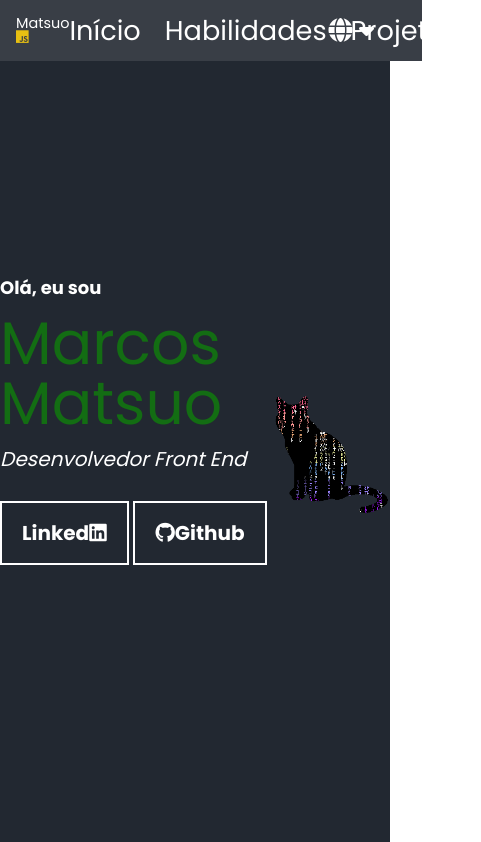
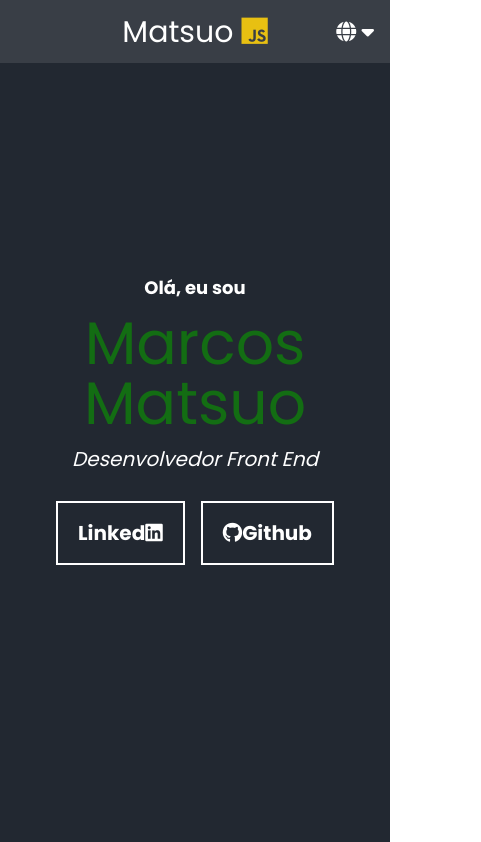
Before and after one commit to MarcMatsuo/portfolio-react, a React (Create React App) app: page / in a window 390 px wide. Shown: the top 842 px of the page, 481 px wide, since content can reach past the window. Built offline with nearby package versions, Linux system fonts and the light colour scheme.

Commit message:
Adicionando responsividade

```diff
--- a/src/components/About/About.css
+++ b/src/components/About/About.css
@@ -5,6 +5,8 @@
     flex-direction: column;
 
     padding: 3em;
+
+    gap: 1em;
 }
 
 .about__content{
@@ -25,3 +27,31 @@
 
     border-left: 1px solid white;
 }
+
+@media (max-width: 768px){
+    .about{
+        padding: 3em 0;
+    }
+
+    .about__content{
+        flex-direction: column;
+        padding: 0 5em;
+        gap: 1em;
+    }
+
+    .about__content img{
+        width: 150px;
+    }
+
+    .about__text{
+        padding-top: 1em;
+        border-left: 0;
+        border-top: 1px solid white;
+    }
+}
+
+@media (max-width: 425px){
+    .about__content{
+        padding: 1em;
+    }
+}
--- a/src/components/Card/Card.css
+++ b/src/components/Card/Card.css
@@ -15,3 +15,9 @@
     height: 110px;
     width: fit-content;
 }
+
+@media (max-width: 375px){
+    .card{
+        width: fit-content;
+    }
+}
--- a/src/components/HabilidadesConjunto/HabilidadesConjunto.css
+++ b/src/components/HabilidadesConjunto/HabilidadesConjunto.css
@@ -11,4 +11,5 @@
     display: flex;
     gap: 3.5em;
     justify-content: center;
+    flex-wrap: wrap;
 }
--- a/src/components/Header/Header.css
+++ b/src/components/Header/Header.css
@@ -13,3 +13,23 @@
     font-size: 3.7vw;
     color: white;
 }
+
+@media (max-width: 1024px){
+    .header__title{
+        font-size: 4.5vw;
+    }
+}
+
+@media (max-width: 768px){
+    .header{
+        justify-content: space-evenly;
+        position: absolute;
+        padding: 1em 0;
+    }
+}
+
+@media (max-width: 425px){
+   .header__title{
+        font-size: 30px !important;
+    }
+}
--- a/src/components/ImagemNome/ImagemNome.css
+++ b/src/components/ImagemNome/ImagemNome.css
@@ -9,3 +9,9 @@
     height: 100px;
     border-radius: 12px;
 }
+
+@media (max-width: 425px){
+    .habilidades__item img{
+        height: 80px;
+    }
+}
--- a/src/components/Inicio/Inicio.css
+++ b/src/components/Inicio/Inicio.css
@@ -2,7 +2,7 @@
     height: 100vh;
     width: 100%;
     display: flex;
-    justify-content: space-evenly;
+    justify-content: space-around;
     align-items: center;
     color: white;
 }
@@ -11,6 +11,7 @@
     display: flex;
     flex-direction: column;
     gap: 1em;
+    padding-left: 5em;
 }
 
 .inicio p:nth-child(1){
@@ -48,3 +49,19 @@
     flex-direction: row;
     gap: 0.3em;
 }
+
+@media (max-width: 600px){
+    .inicio img{
+        display: none;
+    }
+
+    .inicio__apresentation{
+        padding: 0;
+        text-align: center;
+    }
+
+    .inicio__ancoras{
+        justify-content: center;
+        gap: 1em;
+    }
+}
--- a/src/components/ItemMenu/ItemMenu.css
+++ b/src/components/ItemMenu/ItemMenu.css
@@ -1,5 +1,11 @@
-a{
+.link__menu{
     text-decoration: none;
     color: white;
     font-size: 1.7em;
 }
+
+@media (max-width: 1024px){
+    .link__menu{
+        font-size: 1.2em;
+    }
+}
--- a/src/components/ItemMenu/index.jsx
+++ b/src/components/ItemMenu/index.jsx
@@ -13,7 +13,7 @@ const ItemMenu = (props) => {
 
     return (
         <>
-            <a href="#" onClick={handleItemClick}>{props.children}</a>
+            <a className='link__menu' href="#" onClick={handleItemClick}>{props.children}</a>
         </>
     );
 }
--- a/src/components/LanguageMenu/LanguageMenu.css
+++ b/src/components/LanguageMenu/LanguageMenu.css
@@ -22,3 +22,15 @@
 
     background-color: #393E46;
 }
+
+@media (max-width: 1024px){
+    .language i{
+        font-size: 20px;
+    }
+}
+
+@media (max-width: 768px){
+    .language{
+        position: absolute;
+    }
+}
--- a/src/components/MenuHeader/MenuHeader.css
+++ b/src/components/MenuHeader/MenuHeader.css
@@ -2,3 +2,15 @@
     display: flex;
     gap: 1.5em;
 }
+
+@media (max-width: 1024px){
+    .menu__header{
+        gap: 1em;
+    }
+}
+
+@media (max-width: 768px){
+    .menu__header{
+        display: none;
+    }
+}
--- a/src/components/Projetos/Projetos.css
+++ b/src/components/Projetos/Projetos.css
@@ -17,3 +17,9 @@
     justify-content: center;
     flex-wrap: wrap;
 }
+
+@media (max-width: 375px){
+    .projetos{
+        padding: 0;
+    }
+}
```
